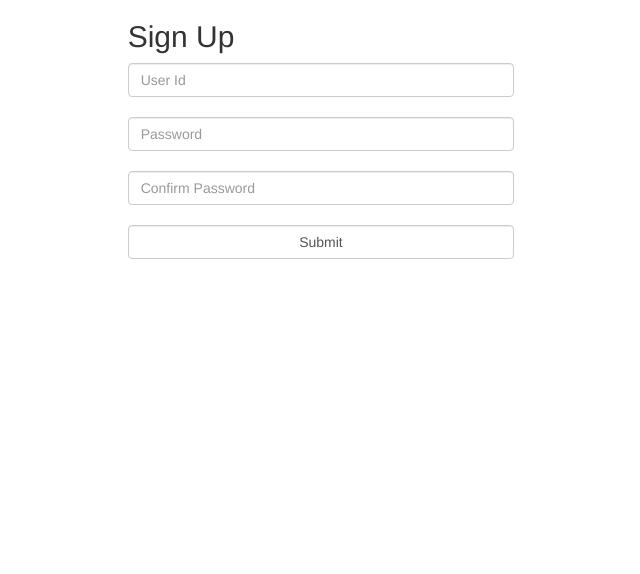
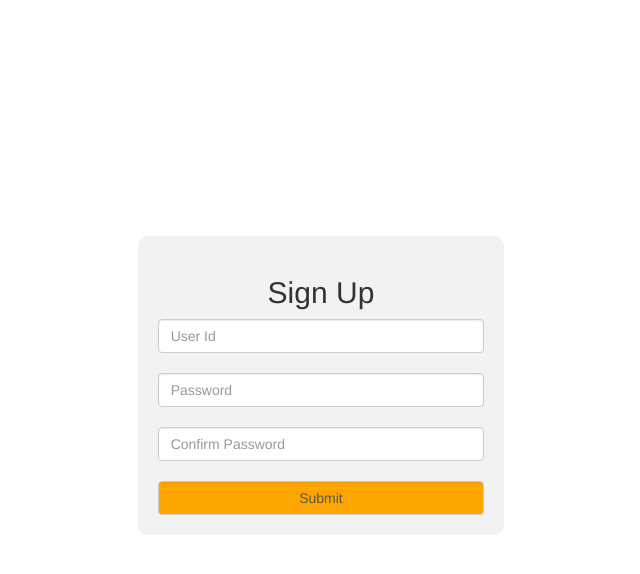
Before and after one commit to thetimehacker/LearningGit, a PHP site: page / in a window 1280 px wide. Shown: the top 574 px of the page, without its empty margins (319-959 px from the left). Run offline with PHP 8.4, Linux system fonts and the light colour scheme.

Commit message:
Revert "Added div class to all the elements"
This reverts commit 9c54db3f5dc87ad6c3f9776471096d6e0c7aab59.

# Conflicts:
#	style.css

```diff
--- a/index.php
+++ b/index.php
@@ -20,18 +20,10 @@
 				<div class="contain_form">
 					<h2>Sign Up</h2>
 					<form id="signupform">
-						<div class="input-form">
-							<input type="text" id="username" placeholder="User Id" class="form-control" required><br>
-						</div>
-						<div class="input-form">
-							<input type="password" id="password" placeholder="Password" class="form-control" required><br>
-						</div>
-						<div class="input-form">
-							<input type="password" id="password" placeholder="Confirm Password" class="form-control" required><br>
-						</div>
-						<div class="input-form">
-							<input type="submit" value="Submit" class="form-control">
-						</div>
+						<input type="text" id="username" placeholder="User Id" class="form-control" required><br>
+						<input type="password" id="password" placeholder="Password" class="form-control" required><br>
+						<input type="password" id="password" placeholder="Confirm Password" class="form-control" required><br>
+						<input type="submit" value="Submit" class="form-control">
 					</form>
 				</div>
 
--- /dev/null
+++ b/style.css
@@ -0,0 +1,21 @@
+.contain_form {
+			/*width: 40%;*/
+
+			border-radius: 10px;
+			background-color: #f2f2f2;
+			padding: 20px;
+			text-align: center;
+			margin-top: ;
+			margin: 236px 10px;
+		}
+		input {
+			/*width: 20%;*/
+			padding: 5px;
+			border-radius: 10px;
+			border-width: 1px;
+		}
+		input[type=submit]{
+			background-color: #FFA500;
+			padding-right: 20px;
+			padding-left: 20px;
+		}
```
Also changed, not shown: 1 other file.
